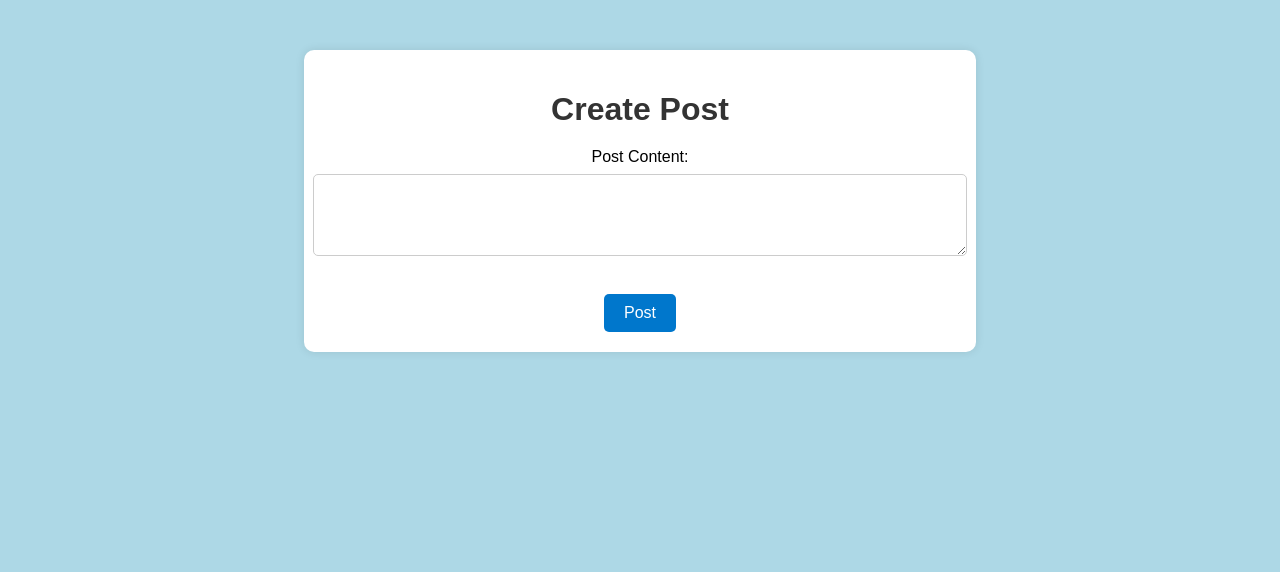
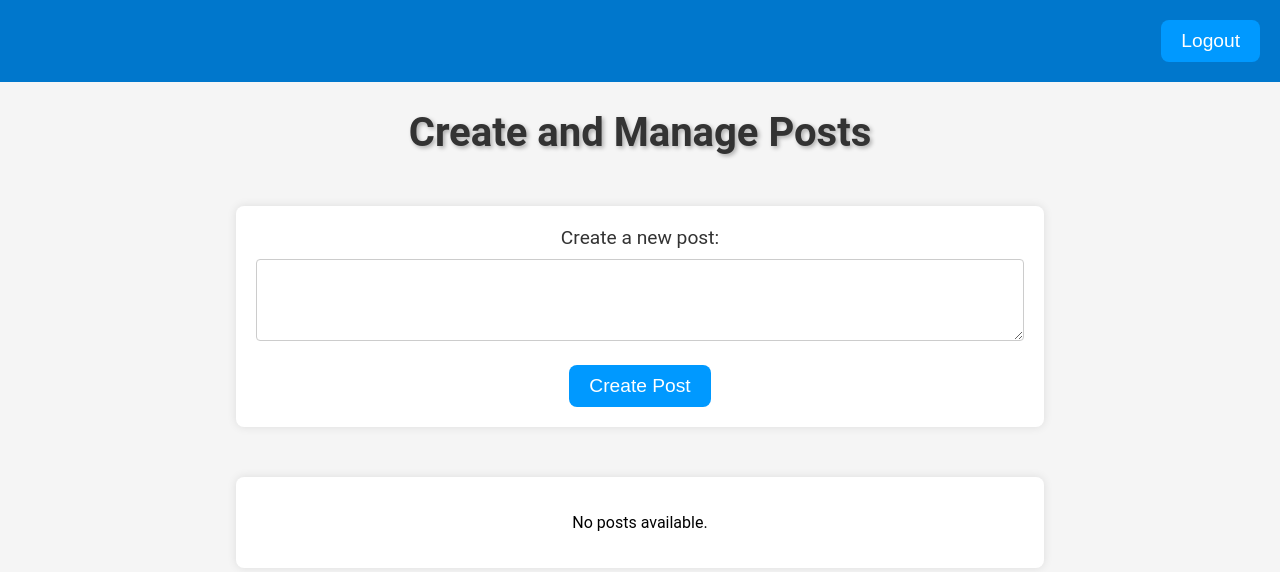
Before and after one commit to Pallavi7597/SocialMediaDashboard, a website: page public/post.html in a window 1280 px wide. Drawn offline with Linux system fonts and the light colour scheme.

Commit message:
Update post.html

```diff
--- a/public/post.html
+++ b/public/post.html
@@ -1,41 +1,48 @@
-<!-- post.html -->
 <!DOCTYPE html>
 <html lang="en">
+
 <head>
   <meta charset="UTF-8">
   <meta name="viewport" content="width=device-width, initial-scale=1.0">
-    <title>Create Post</title>
+  <title>Create and Manage Posts</title>
   <style>
     body {
-            font-family: 'Arial', sans-serif;
-            background-color: #add8e6;
+      font-family: 'Roboto', sans-serif;
+      background-color: #f5f5f5;
       text-align: center;
-            margin-top: 50px;
+      margin: 0;
+      padding: 0;
+      box-sizing: border-box;
     }
 
-        .container {
-            width: 50%;
-            margin: 0 auto;
-            background-color: #fff;
+    header {
+      background-color: #0077cc;
+      color: #fff;
       padding: 20px;
-            border-radius: 10px;
-            box-shadow: 0 0 10px rgba(0, 0, 0, 0.1);
+      text-align: right;
     }
 
     h1 {
       color: #333;
-            font-size: 2em;
+      font-size: 2.5em;
       margin-bottom: 20px;
+      text-shadow: 2px 2px 4px rgba(0, 0, 0, 0.3);
     }
 
-        form {
-            display: flex;
-            flex-direction: column;
-            align-items: center;
+    .post-form {
+      width: 60%;
+      margin: 50px auto;
+      padding: 20px;
+      background-color: #fff;
+      border-radius: 8px;
+      box-shadow: 0 0 10px rgba(0, 0, 0, 0.1);
     }
 
     label {
-            margin-bottom: 8px;
+      display: block;
+      margin-bottom: 10px;
+      font-size: 1.2em;
+      color: #333;
     }
 
     textarea {
@@ -43,33 +50,157 @@
       padding: 10px;
       margin-bottom: 20px;
       border: 1px solid #ccc;
-            border-radius: 5px;
+      border-radius: 4px;
+      box-sizing: border-box;
     }
 
     button {
+      background-color: #0099ff;
+      color: #fff;
       padding: 10px 20px;
-            background-color: #0077cc;
+      font-size: 1.2em;
+      border: none;
+      border-radius: 8px;
+      cursor: pointer;
+    }
+
+    .post-list {
+      width: 60%;
+      margin: 30px auto;
+      background-color: #fff;
+      border-radius: 8px;
+      box-shadow: 0 0 10px rgba(0, 0, 0, 0.1);
+      padding: 20px;
+    }
+
+    .post {
+      border-bottom: 1px solid #ccc;
+      padding: 10px;
+      margin-bottom: 10px;
+      display: flex;
+      justify-content: space-between;
+      align-items: center;
+    }
+
+    .post-text {
+      flex-grow: 1;
+      margin-right: 10px;
+      font-size: 1.1em;
+      color: #333;
+    }
+
+    .edit-post-btn,
+    .delete-post-btn {
+      padding: 8px;
+      margin-right: 5px;
+      cursor: pointer;
+      background-color: #0099ff;
       color: #fff;
       border: none;
-            border-radius: 5px;
-            cursor: pointer;
-            font-size: 1em;
-        }
-
-        button:hover {
-            background-color: #005fa3;
+      border-radius: 4px;
     }
   </style>
 </head>
+
 <body>
-    <div class="container">
-        <h1>Create Post</h1>
-        <form action="/posts" method="post">
-            <label for="text">Post Content:</label>
+  <header>
+    <!-- Include the logout button -->
+    <button id="logoutBtn" onclick="logout()">Logout</button>
+  </header>
+
+  <h1>Create and Manage Posts</h1>
+
+  <div class="post-form">
+    <label for="text">Create a new post:</label>
     <textarea id="text" name="text" rows="4" required></textarea>
-            <br>
-            <button type="submit">Post</button>
-        </form>
+    <button onclick="createPost()">Create Post</button>
   </div>
+
+  <div class="post-list" id="postList"></div>
+
+  <script>
+    // Sample posts (replace with actual data from the server)
+    const posts = [];
+
+    function createPost() {
+      const text = document.getElementById('text').value;
+      if (text) {
+        // Simulate adding a new post to the list
+        const newPost = { id: posts.length + 1, text };
+        posts.push(newPost);
+        updatePostList();
+        // Clear the textarea
+        document.getElementById('text').value = '';
+      }
+    }
+
+    function deletePost(postId) {
+      // Simulate deleting a post from the list
+      const index = posts.findIndex(post => post.id === postId);
+      if (index !== -1) {
+        posts.splice(index, 1);
+        updatePostList();
+      }
+    }
+
+    function editPost(postId) {
+      const newText = prompt('Edit the post:', posts.find(post => post.id === postId).text);
+      if (newText !== null) {
+        // Simulate editing the post
+        const index = posts.findIndex(post => post.id === postId);
+        if (index !== -1) {
+          posts[index].text = newText;
+          updatePostList();
+        }
+      }
+    }
+
+    function updatePostList() {
+      const postList = document.getElementById('postList');
+      postList.innerHTML = '';
+
+      if (posts.length === 0) {
+        postList.innerHTML = '<p>No posts available.</p>';
+        return;
+      }
+
+      posts.forEach(post => {
+        const postElement = document.createElement('div');
+        postElement.classList.add('post');
+
+        const postText = document.createElement('div');
+        postText.classList.add('post-text');
+        postText.textContent = post.text;
+
+        const editButton = document.createElement('span');
+        editButton.classList.add('edit-post-btn');
+        editButton.textContent = 'Edit';
+        editButton.onclick = () => editPost(post.id);
+
+        const deleteButton = document.createElement('span');
+        deleteButton.classList.add('delete-post-btn');
+        deleteButton.textContent = 'Delete';
+        deleteButton.onclick = () => deletePost(post.id);
+
+        postElement.appendChild(postText);
+        postElement.appendChild(editButton);
+        postElement.appendChild(deleteButton);
+
+        postList.appendChild(postElement);
+      });
+    }
+
+    // Function to logout and redirect to the login page
+    function logout() {
+      // You can add additional logout logic here if needed
+      window.location.href = '/logout';
+    }
+
+    // Initialize the post list when the page loads
+    window.onload = function () {
+      updatePostList();
+    };
+  </script>
 </body>
+
 </html>
```
Lines whose indentation alone changed are shown as unchanged.
